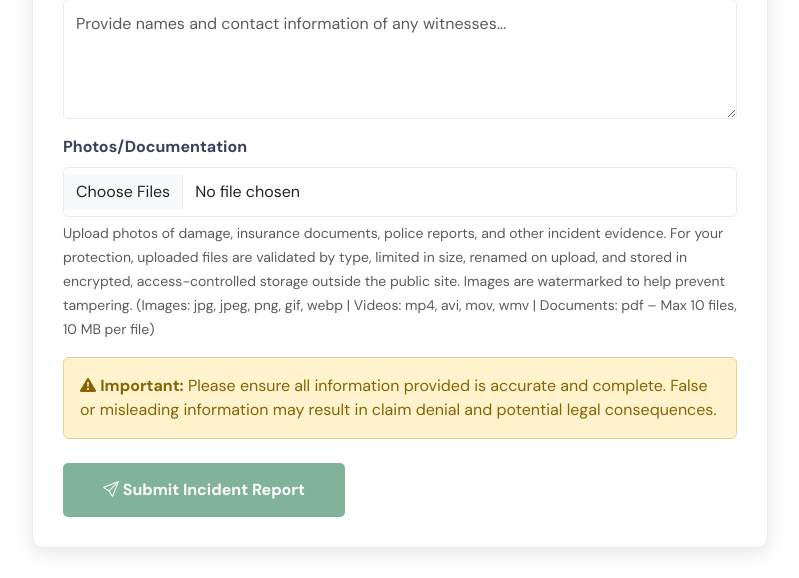
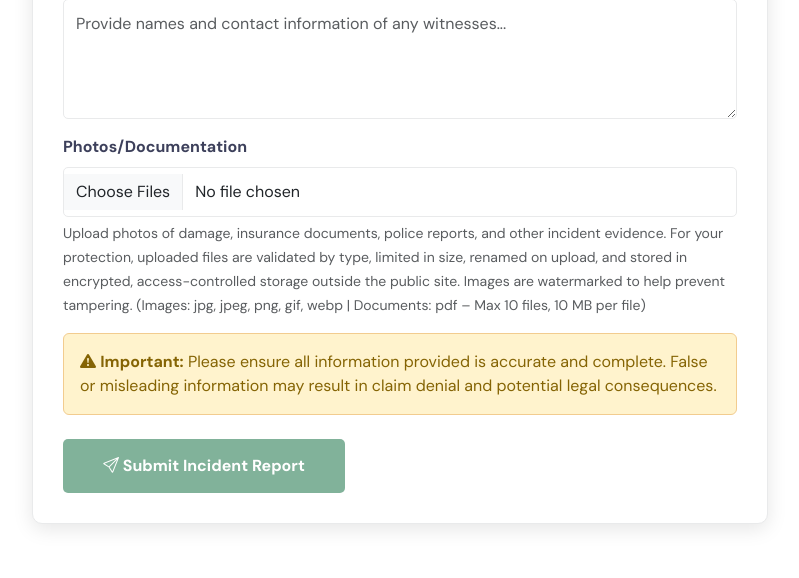
Before and after one commit to hrjwp/67-rentals, a Flask app: page /report in a window 1280 px wide. Shown: the part 2187-2765 px from the top of the page, without its empty margins (50-849 px from the left). After the commit the page ends 2716 px from the top, so only its background shows below. Run offline with Flask 3, Linux system fonts and the light colour scheme; data that the repository does not hold is empty; some libraries are stand-ins or nearby versions.

Commit message:
Update incident_report.html

```diff
--- a/templates/incident_report.html
+++ b/templates/incident_report.html
@@ -441,7 +441,7 @@
                                         Upload photos of damage, insurance documents, police reports, and other incident evidence.
                                         For your protection, uploaded files are validated by type, limited in size, renamed on upload, and stored in encrypted, access-controlled storage outside the public site.
                                         Images are watermarked to help prevent tampering.
-                                        (Images: jpg, jpeg, png, gif, webp | Videos: mp4, avi, mov, wmv | Documents: pdf – Max 10 files, 10&nbsp;MB per file)
+                                        (Images: jpg, jpeg, png, gif, webp | Documents: pdf – Max 10 files, 10&nbsp;MB per file)
                                     </small>
                                 </div>
 
```
